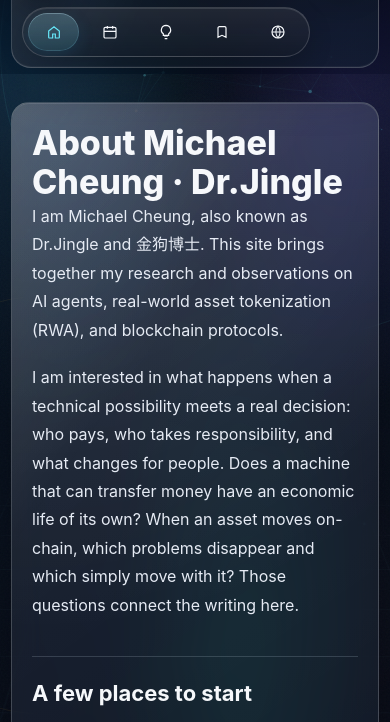
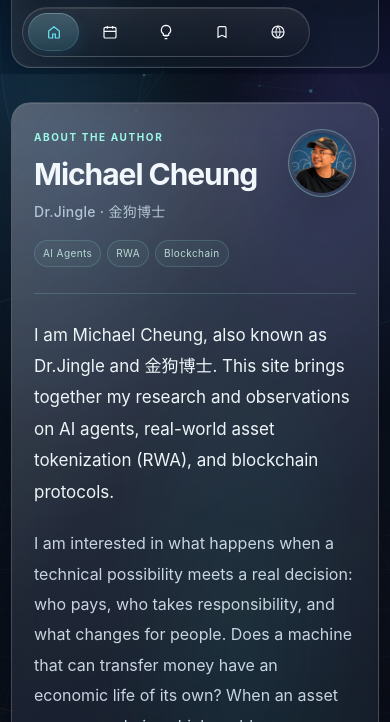
Before and after one commit to HashClawAI/drjingle, an Astro site: page /about in a window 390 px wide. Shown: the part 61-783 px from the top of the page. Built offline with nearby package versions, Linux system fonts and the light colour scheme; Astro itself is replaced by a stand-in of ours.

Commit message:
Polish author page and discovery entry points

```diff
--- a/src/components/AboutPage.astro
+++ b/src/components/AboutPage.astro
@@ -9,9 +9,18 @@ const title = zh ? '关于 Michael Cheung · 金狗博士' : 'About Michael Cheu
 const description = zh ? '认识 Dr.Jingle（金狗博士）：围绕 AI 智能体、RWA 与区块链协议的研究、实践观察，以及本站的来源和更正原则。' : 'Meet Dr.Jingle (Michael Cheung): research on AI agents, RWA and blockchain protocols, with notes on sources, interpretation and corrections.';
 ---
 <BaseLayout locale={locale} title={title} description={description} structuredData={{ '@type': 'AboutPage', mainEntity: { '@id': 'https://drjingle.com/#person' } }}>
-  <div class="dj-shell dj-article-shell">
-    <article class="dj-article">
-      <h1 class="dj-article-title">{title}</h1>
+  <div class="dj-shell dj-article-shell dj-about">
+    <article class="dj-article dj-about-panel">
+      <header class="dj-about-header">
+        <div>
+          <p class="dj-about-eyebrow">{zh ? '关于作者' : 'About the author'}</p>
+          <h1 class="dj-about-title">Michael Cheung<span>Dr.Jingle {zh ? '／ 金狗博士' : '· 金狗博士'}</span></h1>
+          <div class="dj-about-topics" aria-label={zh ? '研究方向' : 'Research interests'}>
+            <span>AI Agents</span><span>RWA</span><span>Blockchain</span>
+          </div>
+        </div>
+        <img class="dj-about-portrait" src="/themes/drjingle-mirror/avatar-real-crop.jpg?v=2" alt="Michael Cheung · Dr.Jingle" width="144" height="144" decoding="async" />
+      </header>
       <div class="dj-prose">
         {zh ? <>
           <p>我是 Michael Cheung，也使用 Dr.Jingle 和金狗博士这两个名字。这个网站记录我对 AI 智能体、现实世界资产代币化（RWA）和区块链协议的研究与观察。</p>
@@ -30,9 +39,41 @@ const description = zh ? '认识 Dr.Jingle（金狗博士）：围绕 AI 智能
           <p>The site includes research explainers, field observations, and personal interpretation. Citing a source does not endorse every claim it contains. Secondary compilations, unofficial transcripts, forecasts, and experimental results should be read and quoted with their limitations intact. Chinese and English editions may use different phrasing, but should preserve the same evidence boundaries.</p>
           <p>If you spot a wrong number, quotation, or link, contact me through the public accounts below with the article URL and verifiable supporting material. Substantive revisions carry an updated date. Links to institutional homepages provide background, not independent verification of an individual's position.</p>
         </>}
-        <p><a href={`${prefix}/category/research/`}>{zh ? '全部研究文章' : 'All research articles'}</a> · <a href={`${prefix}/rss.xml`}>RSS</a></p>
+        <div class="dj-about-actions"><a href={`${prefix}/category/research/`}>{zh ? '浏览研究文章' : 'Explore the research'} <span aria-hidden="true">↗</span></a><a href={`${prefix}/rss.xml`}>{zh ? '订阅 RSS' : 'Subscribe via RSS'} <span aria-hidden="true">↗</span></a></div>
       </div>
     </article>
     <AuthorCard locale={locale} />
   </div>
 </BaseLayout>
+
+<style>
+  .dj-about { max-width: 1080px; }
+  .dj-about-panel { padding: clamp(26px, 5vw, 64px); border-radius: 28px; }
+  .dj-about-header { display: flex; align-items: center; justify-content: space-between; gap: 36px; max-width: 800px; margin: 0 auto 38px; padding-bottom: 38px; border-bottom: 1px solid rgba(156, 248, 231, .18); }
+  .dj-about-eyebrow { margin: 0 0 18px; color: #9cf8e7; font-size: 12px; font-weight: 650; letter-spacing: .16em; text-transform: uppercase; }
+  .dj-about-title { margin: 0; color: #f1f7fa; font-size: clamp(32px, 4vw, 48px); font-weight: 750; line-height: 1.12; letter-spacing: -.035em; }
+  .dj-about-title span { display: block; margin-top: 14px; color: #b2c5d2; font-size: 18px; font-weight: 450; letter-spacing: .02em; line-height: 1.5; }
+  .dj-about-topics { display: flex; flex-wrap: wrap; gap: 8px; margin-top: 24px; }
+  .dj-about-topics span { padding: 6px 12px; border: 1px solid rgba(156, 248, 231, .16); border-radius: 999px; background: rgba(156, 248, 231, .045); color: #b9dad5; font-size: 11px; letter-spacing: .04em; }
+  .dj-about-portrait { flex: 0 0 auto; width: 144px; height: 144px; border-radius: 50%; object-fit: cover; padding: 6px; border: 1px solid rgba(156, 248, 231, .35); background: rgba(156, 248, 231, .04); box-shadow: 0 12px 48px rgba(0, 0, 0, .18); }
+  .dj-about :global(.dj-prose) { max-width: 800px; font-size: 17px; line-height: 1.95; color: #c8d5e0; }
+  .dj-about :global(.dj-prose > p:first-child) { color: #edf5f8; font-size: 19px; line-height: 1.85; }
+  .dj-about :global(.dj-prose h2) { margin-top: 42px; padding-top: 28px; font-size: 24px; line-height: 1.45; font-weight: 650; border-color: rgba(190, 214, 227, .12); }
+  .dj-about-actions { display: flex; flex-wrap: wrap; gap: 12px; padding-top: 26px; margin-top: 30px; border-top: 1px solid rgba(190, 214, 227, .12); }
+  .dj-about-actions a { display: inline-flex; align-items: center; gap: 22px; padding: 10px 16px; border: 1px solid rgba(156, 248, 231, .25); border-radius: 12px; background: rgba(156, 248, 231, .05); text-decoration: none; font-size: 14px; color: #b5f4e9; transition: background .2s, border-color .2s; }
+  .dj-about-actions a:hover { background: rgba(156, 248, 231, .12); border-color: rgba(156, 248, 231, .5); }
+  .dj-about-actions a:focus-visible { outline: 2px solid #9cf8e7; outline-offset: 4px; }
+  @media (max-width: 600px) {
+    .dj-about-panel { border-radius: 20px; padding: 26px 22px; }
+    .dj-about-header { align-items: flex-start; gap: 16px; margin-bottom: 26px; padding-bottom: 26px; }
+    .dj-about-title { font-size: 30px; }
+    .dj-about-title span { font-size: 14px; margin-top: 10px; }
+    .dj-about-eyebrow { font-size: 10px; margin-bottom: 12px; }
+    .dj-about-portrait { width: 68px; height: 68px; padding: 3px; }
+    .dj-about-topics { gap: 6px; margin-top: 18px; }
+    .dj-about-topics span { font-size: 10px; padding: 4px 8px; }
+    .dj-about :global(.dj-prose) { font-size: 16px; line-height: 1.9; }
+    .dj-about :global(.dj-prose > p:first-child) { font-size: 17px; }
+    .dj-about :global(.dj-prose h2) { font-size: 21px; margin-top: 32px; padding-top: 24px; }
+  }
+</style>
--- a/src/components/mirror/AuthorCard.astro
+++ b/src/components/mirror/AuthorCard.astro
@@ -21,7 +21,7 @@ const tr = t(locale);
     <p class="dj-author-tagline">{tr.author.tagline}</p>
     <p class="dj-author-bio">{tr.author.bio}</p>
     <div class="dj-author-links">
-      <a href={locale === 'zh' ? '/zh/about/' : '/about/'}>{locale === 'zh' ? '关于作者与来源说明' : 'About the author & sources'}</a>
+      <a class="dj-author-about" href={locale === 'zh' ? '/zh/about/' : '/about/'}>{locale === 'zh' ? '关于作者与来源说明' : 'About the author & sources'} <span aria-hidden="true">↗</span></a>
       <a href="https://x.com/drjingle" target="_blank" rel="noopener noreferrer">X @drjingle</a>
       <a href="https://github.com/HashClawAI/drjingle" target="_blank" rel="noopener noreferrer">GitHub</a>
       <a href="https://t.me/Y2049" target="_blank" rel="noopener noreferrer">TG @Y2049</a>
@@ -29,3 +29,10 @@ const tr = t(locale);
     </div>
   </div>
 </section>
+
+<style>
+  .dj-author-links .dj-author-about { display: inline-flex; align-items: center; gap: 12px; min-height: 38px; padding: 8px 13px; border: 1px solid rgba(156, 248, 231, .3); border-radius: 10px; background: rgba(96, 215, 197, .07); color: #b5f4e9; text-decoration: none; transition: background .2s; }
+  .dj-author-links .dj-author-about:hover { background: rgba(96, 215, 197, .16); }
+  .dj-author-links .dj-author-about:focus-visible { outline: 2px solid #9cf8e7; outline-offset: 4px; }
+  .dj-author-about span { font-size: 16px; }
+</style>
```
Also changed, not shown: src/components/HomePage.astro (+9 -1 lines).
